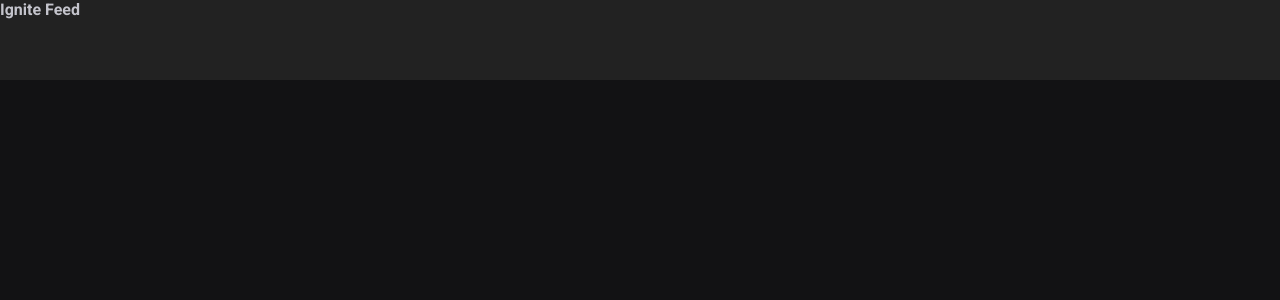
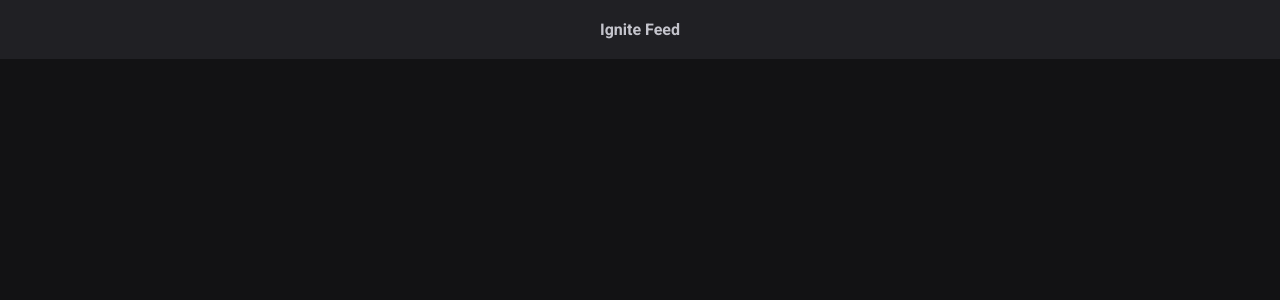
Before and after one commit to danieldannitz/Ignite-Feed, a React (Vite) app: page / in a window 1280 px wide. Shown: the top 300 px of the page. Built offline with nearby package versions, Linux system fonts and the light colour scheme.

Commit message:
header styles

```diff
--- a/src/components/Header.module.css
+++ b/src/components/Header.module.css
@@ -1,4 +1,6 @@
 .header {
-  background-color: #222;
-  height: 80px;
+  background-color: var(--gray-800);
+  display: flex;
+  justify-content: center;
+  padding: 1.25rem 0;
 }
```
